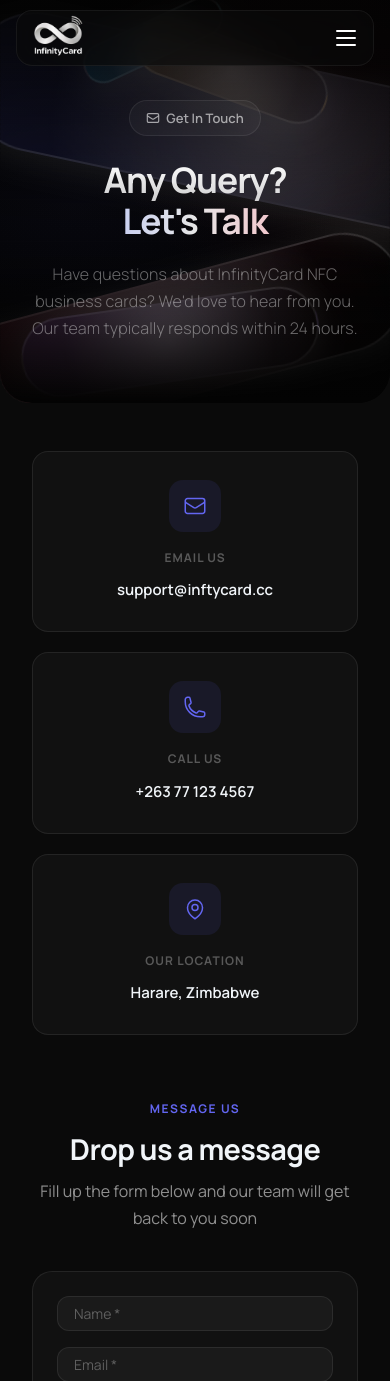
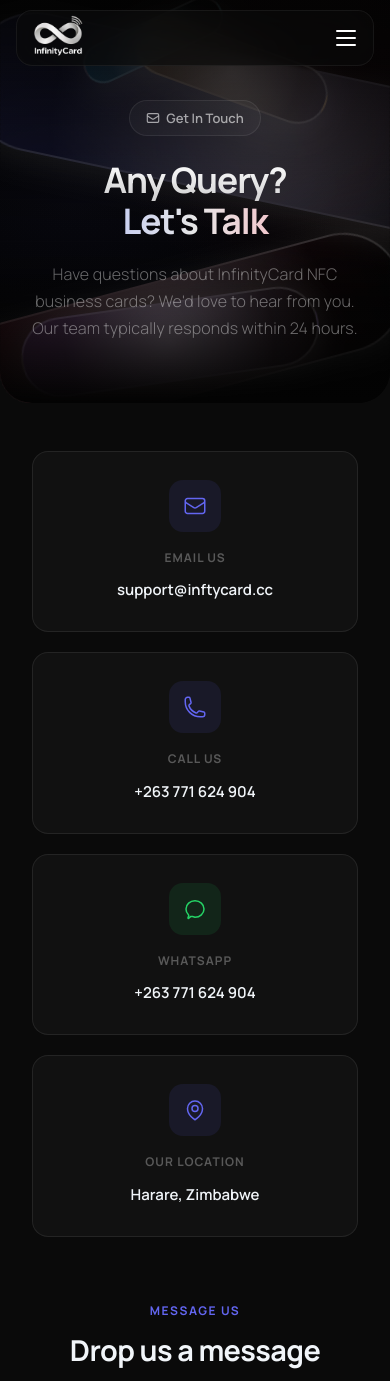
Before and after one commit to tinotendadipura/infinity_card, a Django app: template templates/pages/home/contact.html in a window 390 px wide. Shown: the top 1381 px of the page. Run offline with Django 5.2, Linux system fonts and the light colour scheme; the template is opened without the code that fills it, so the values that code supplies are empty; some libraries are stand-ins or nearby versions.

Commit message:
feat: update contact page with correct phone and WhatsApp number +263 771624904

```diff
--- a/templates/pages/home/contact.html
+++ b/templates/pages/home/contact.html
@@ -49,7 +49,7 @@
 
 /* ── Contact cards ── */
 .ct-cards{padding:48px 2rem 0;background:var(--ct-bg)}
-.ct-cards-inner{max-width:900px;margin:0 auto;display:grid;grid-template-columns:repeat(3,1fr);gap:20px}
+.ct-cards-inner{max-width:1000px;margin:0 auto;display:grid;grid-template-columns:repeat(4,1fr);gap:20px}
 .ct-card{background:var(--ct-surface);border:1px solid var(--ct-border);border-radius:var(--ct-radius);
   padding:28px 24px;text-align:center;transition:all .3s cubic-bezier(.23,1,.32,1)}
 .ct-card:hover{transform:translateY(-4px);border-color:rgba(99,102,241,.2)}
@@ -98,6 +98,9 @@
 .ct-map iframe{width:100%;height:360px;display:block;filter:brightness(.8) contrast(1.1) saturate(.8)}
 
 /* ── Responsive ── */
+@media(max-width:992px){
+  .ct-cards-inner{grid-template-columns:repeat(2,1fr)}
+}
 @media(max-width:768px){
   .ct-hero{padding-top:100px;padding-bottom:3rem}
   .ct-cards-inner{grid-template-columns:1fr}
@@ -139,7 +142,14 @@
         <svg fill="none" viewBox="0 0 24 24" stroke="currentColor" stroke-width="1.5"><path stroke-linecap="round" stroke-linejoin="round" d="M2.25 6.75c0 8.284 6.716 15 15 15h2.25a2.25 2.25 0 002.25-2.25v-1.372c0-.516-.351-.966-.852-1.091l-4.423-1.106c-.44-.11-.902.055-1.173.417l-.97 1.293c-.282.376-.769.542-1.21.38a12.035 12.035 0 01-7.143-7.143c-.162-.441.004-.928.38-1.21l1.293-.97c.363-.271.527-.734.417-1.173L6.963 3.102a1.125 1.125 0 00-1.091-.852H4.5A2.25 2.25 0 002.25 4.5v2.25z"/></svg>
       </div>
       <div class="ct-card-label">Call us</div>
-      <a href="tel:+263771234567">+263 77 123 4567</a>
+      <a href="tel:+263771624904">+263 771 624 904</a>
+    </div>
+    <div class="ct-card" data-aos="fade-up" data-aos-duration="600" data-aos-delay="150">
+      <div class="ct-card-icon" style="background:rgba(37,211,102,.1);color:#25D366">
+        <svg fill="none" viewBox="0 0 24 24" stroke="currentColor" stroke-width="1.5"><path stroke-linecap="round" stroke-linejoin="round" d="M12 20.25c4.97 0 9-3.694 9-8.25s-4.03-8.25-9-8.25S3 7.444 3 12c0 2.104.859 4.023 2.273 5.48.423.447.623 1.056.373 1.63l-.623 1.5c-.246.592.375.99.8.625l2.09-1.84c.533.125 1.08.19 1.637.19z"/></svg>
+      </div>
+      <div class="ct-card-label">WhatsApp</div>
+      <a href="https://wa.me/263771624904" target="_blank" rel="noopener">+263 771 624 904</a>
     </div>
     <div class="ct-card" data-aos="fade-up" data-aos-duration="600" data-aos-delay="200">
       <div class="ct-card-icon">
```
